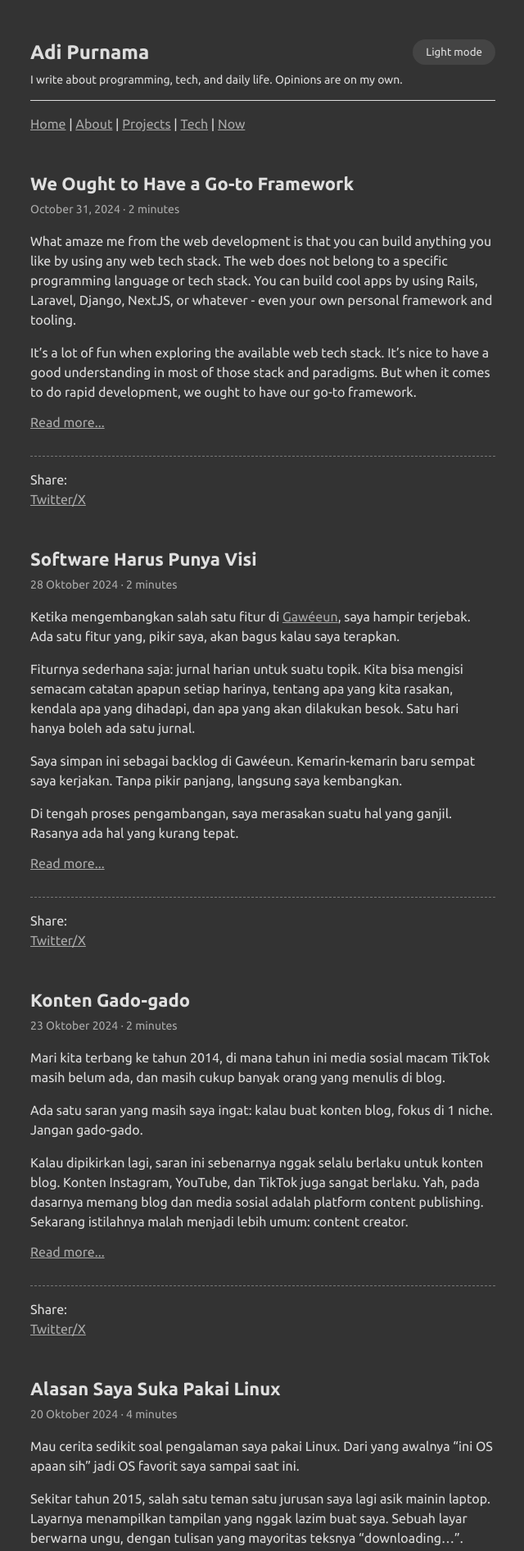
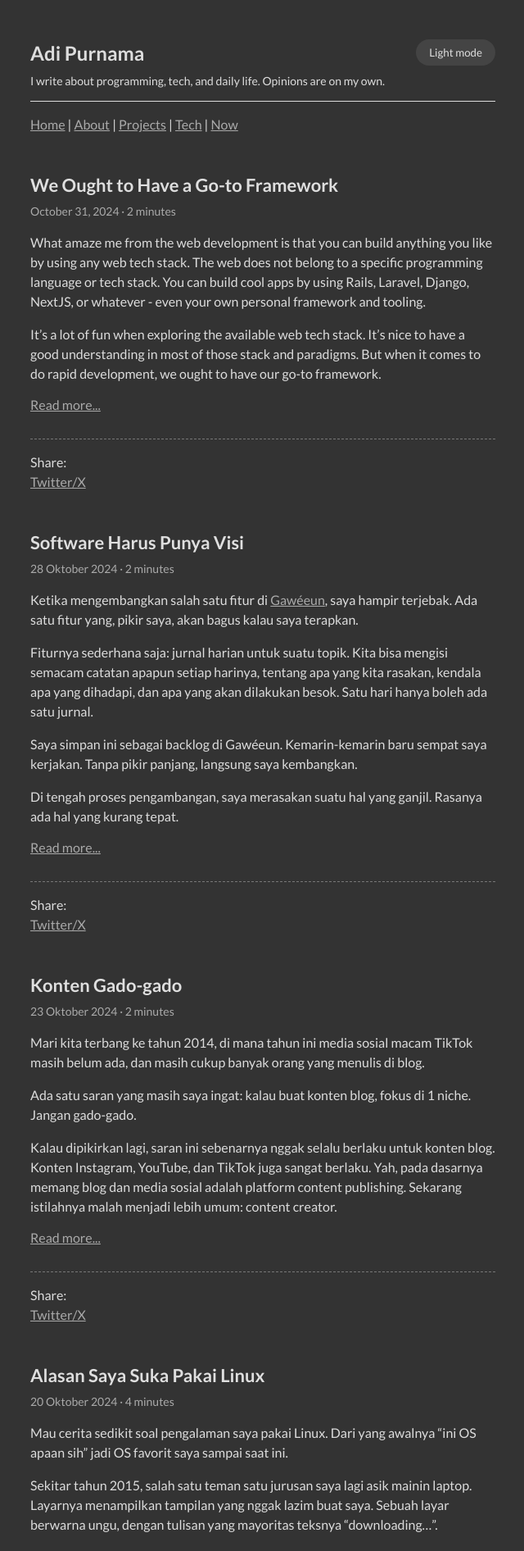
Before and after one commit to adiprnm/journal, a Jekyll site: the page built from index.html, in a window 1280 px wide. Shown: the top 1892 px of the page at 82% size, without its empty margins (319-959 px from the left). Built offline with Jekyll 4.4.1, drawn with Linux system fonts in a browser that asks for light colours; the list of posts is cut into pages by our own code; comment, search, counter and statistics services are not loaded.

Commit message:
Change ubuntu to lato

```diff
--- a/404.html
+++ b/404.html
@@ -13,7 +13,7 @@ permalink: /404.html
     <link rel="icon" href="/assets/images/adi-square.jpg">
     <link rel="preconnect" href="https://fonts.googleapis.com">
     <link rel="preconnect" href="https://fonts.gstatic.com" crossorigin>
-    <link href="https://fonts.googleapis.com/css2?family=Ubuntu:ital,wght@0,300;0,400;0,500;0,700;1,300;1,400;1,500;1,700&display=swap" rel="stylesheet">
+    <link href="https://fonts.googleapis.com/css2?family=Lato:ital,wght@0,100;0,300;0,400;0,700;0,900;1,100;1,300;1,400;1,700;1,900&display=swap" rel="stylesheet">
     <link rel="stylesheet" href="{{ "/assets/css/main.css" | relative_url }}">
   </head>
   <body>
--- a/_layouts/default.html
+++ b/_layouts/default.html
@@ -6,7 +6,7 @@
     <link rel="icon" href="/assets/images/adi-square.jpg">
     <link rel="preconnect" href="https://fonts.googleapis.com">
     <link rel="preconnect" href="https://fonts.gstatic.com" crossorigin>
-    <link href="https://fonts.googleapis.com/css2?family=Ubuntu:ital,wght@0,300;0,400;0,500;0,700;1,300;1,400;1,500;1,700&display=swap" rel="stylesheet">
+    <link href="https://fonts.googleapis.com/css2?family=Lato:ital,wght@0,100;0,300;0,400;0,700;0,900;1,100;1,300;1,400;1,700;1,900&display=swap" rel="stylesheet">
     <link rel="stylesheet" href="{{ "/assets/css/main.css" | relative_url }}">
     {% seo %}
 
--- a/_layouts/post.html
+++ b/_layouts/post.html
@@ -6,7 +6,7 @@
     <link rel="icon" href="/assets/images/adi-square.jpg">
     <link rel="preconnect" href="https://fonts.googleapis.com">
     <link rel="preconnect" href="https://fonts.gstatic.com" crossorigin>
-    <link href="https://fonts.googleapis.com/css2?family=Ubuntu:ital,wght@0,300;0,400;0,500;0,700;1,300;1,400;1,500;1,700&display=swap" rel="stylesheet">
+    <link href="https://fonts.googleapis.com/css2?family=Lato:ital,wght@0,100;0,300;0,400;0,700;0,900;1,100;1,300;1,400;1,700;1,900&display=swap" rel="stylesheet">
     <link rel="stylesheet" href="{{ "/assets/css/main.css" | relative_url }}">
     {% seo %}
 
--- a/_sass/base.scss
+++ b/_sass/base.scss
@@ -14,7 +14,7 @@ $paginationOnHoverBackgroundColor: #FFDEDE;
 $postTitleColor: #D30001;
 $postDateColor: #888888;
 
-$bodyFont: "Ubuntu";
+$bodyFont: "Lato";
 
 * {
   box-sizing: border-box;
```
